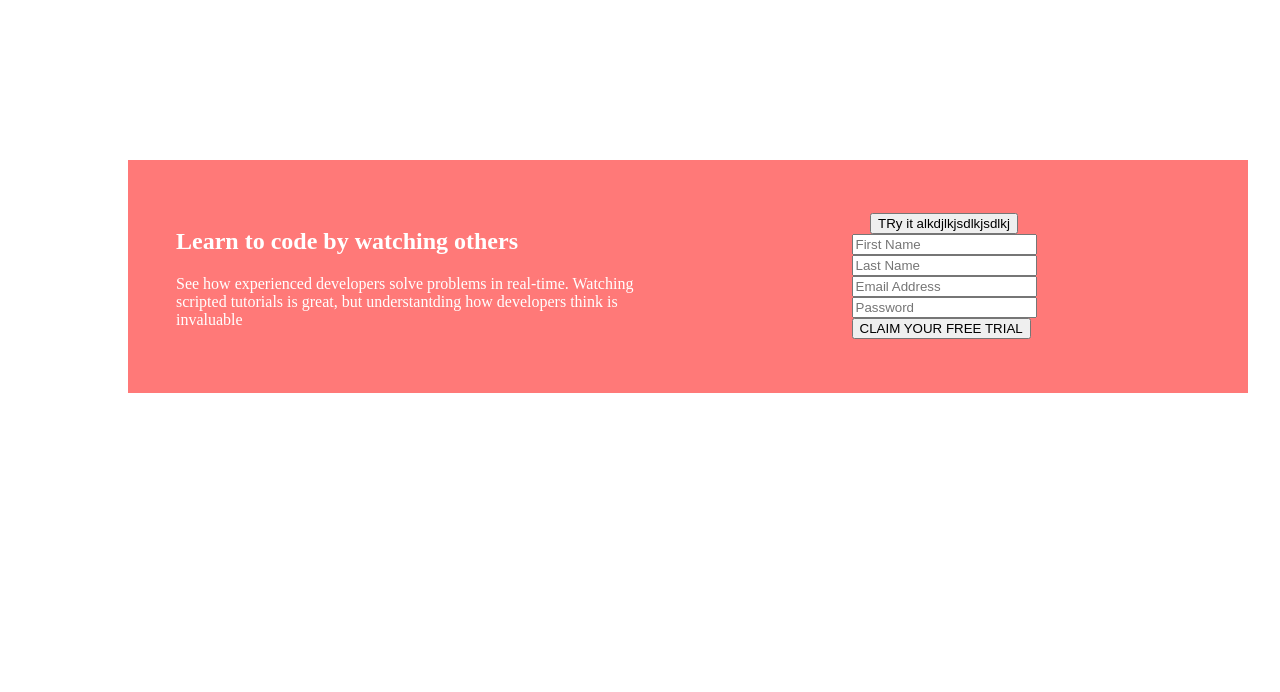
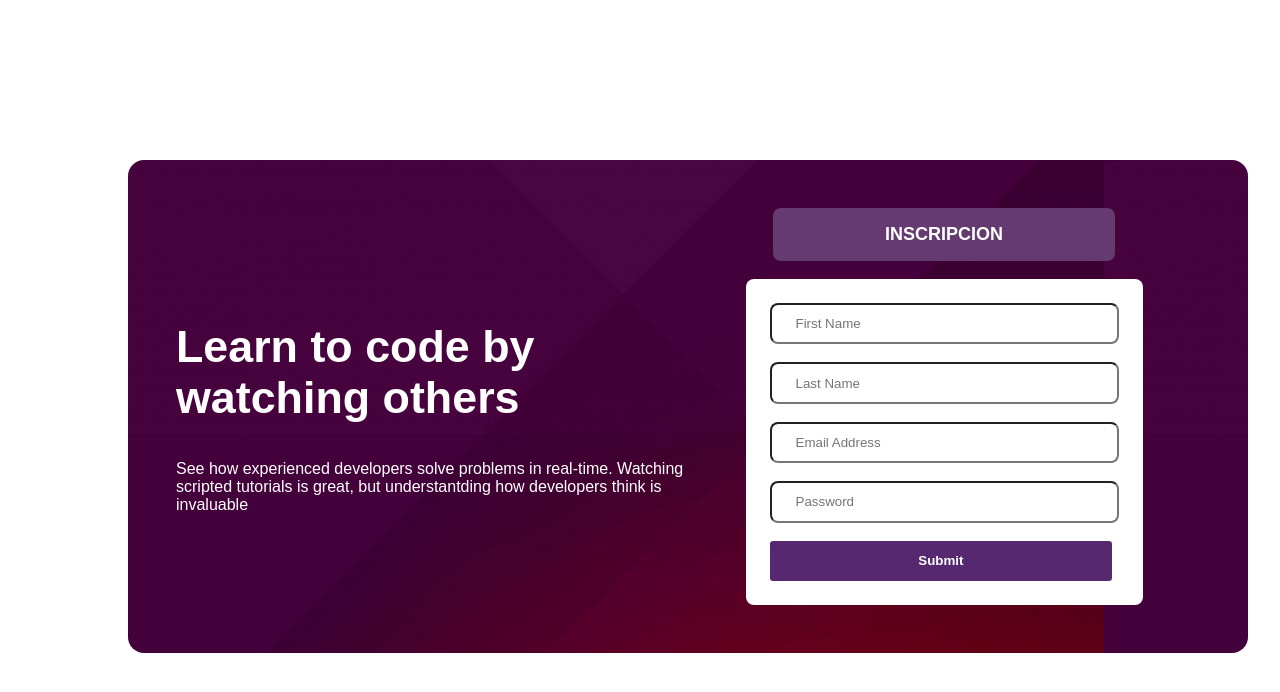
Before and after one commit to MarcosAlanya19/P_3Form-contac, a plain HTML site: page index.html in a window 1280 px wide. Drawn offline with Linux system fonts and the light colour scheme.

Commit message:
advance proyect

```diff
--- a/assets/styles/styles.css
+++ b/assets/styles/styles.css
@@ -1,3 +1,6 @@
+*{
+    font-family: Arial, Helvetica, sans-serif;
+}
 body,
 html {
     height: 100%;
@@ -22,24 +25,63 @@ body {
 
 .card-content {
     width: 100%;
-    background-color: #FF7978;
-    color: white;
+    background-image: url("/assets/img/fondo.jpg");
     padding: 3rem;
     display: grid;
     grid-template-columns: 1fr 1fr;
+    border-radius: 1rem;
 }
 
+/* texto del lado izquierdo */
+h1{
+    font-size: 2.8em;
+}
 
 .sec-b1 {
 
     display: grid;
     grid-template-columns: repeat(2fr);
     align-items: center;
+    color: white;
 }
-
+/* texto del lado derecho */
 .sec-b2 {
     display: flex;
     flex-direction: column;
     justify-content: center;
     align-items: center;
 }
+.sec-n2-form{
+    background-color: white;
+    padding: 1.5rem;
+    border-radius: 0.5rem;
+}
+.sec-b2-text{
+    border-radius: 0.5rem;
+    padding: .7rem 9rem .7rem 1.5rem;
+    border: color #6d6a75;
+    display: flex;
+    justify-content: center;
+}
+.sec-b2-button{
+    color: white;
+    background-color: #643a71;
+    border: 0;
+    border-radius: 0.5rem;
+    padding: 1rem 7rem;
+    font-weight: 700;
+    font-size: large;
+}
+.sec-b2-button1{
+    color: white;
+    background-color: #55286f;
+    border-radius: 0.2rem;
+    padding: .8rem 9.3rem .8rem 9.3rem;
+    text-align: center;
+    font-weight: 700;
+    border: 0;
+}
+:active.sec-b2-button1{
+    background-color: #6d6a75;
+
+}
--- a/index.html
+++ b/index.html
@@ -23,14 +23,14 @@
             </section>
             <!-- formulario del lado derecho -->
             <section class="sec-b2">
-                <button>TRy it alkdjlkjsdlkjsdlkj</button>
-                <form action="#" class="">
-                    <input class="sec-b2-text" placeholder="First Name" type="text" name="" id=""><br>
-                    <input class="sec-b2-text" placeholder="Last Name" type="text" name="" id=""><br>
-                    <input class="sec-b2-text" placeholder="Email Address" type="email" name="" id=""><br>
-                    <input class="sec-b2-text" placeholder="Password" type="password" name="" id=""><br>
-                    <input class="sec-b2-text" class="sec-b2-button" type="submit" value="CLAIM YOUR FREE TRIAL">
-                </form>
+                <button class="sec-b2-button">INSCRIPCION</button><br>
+                    <form action="#" class="sec-n2-form">
+                        <div><input class="sec-b2-text" placeholder="First Name" type="text" name="" id=""></div><br>
+                        <div><input class="sec-b2-text" placeholder="Last Name" type="text" name="" id=""></div><br>
+                        <div><input class="sec-b2-text" placeholder="Email Address" type="email" name="" id=""></div><br>
+                        <div><input class="sec-b2-text" placeholder="Password" type="password" name="" id=""></div><br>
+                        <input class="sec-b2-button1" type="submit" >
+                    </form>
             </section>
         </div>
     </div>
```
Also changed, not shown: assets/img/fondo.jpg (added).
